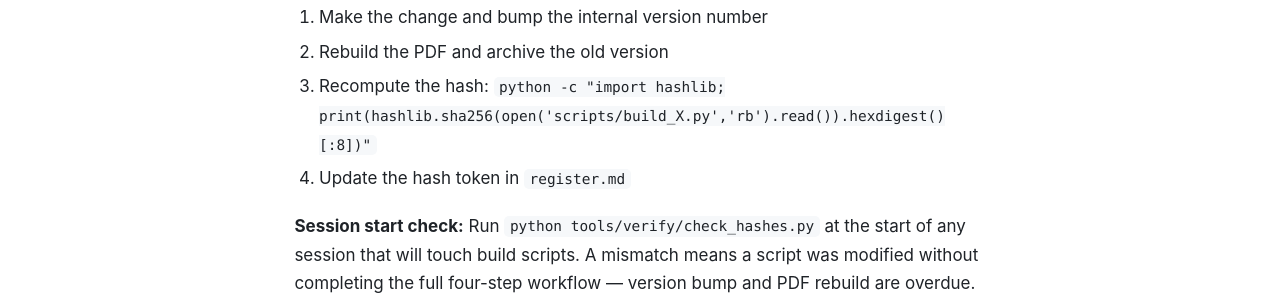
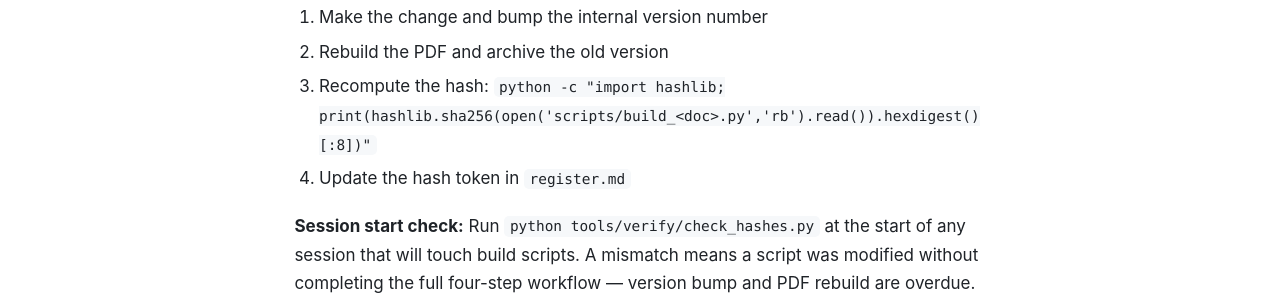
Before and after one commit to timbrigham/ZeroParadox, a Jekyll site: the page built from CLAUDE.md, in a window 1280 px wide and 900 px high, scrolled down 80142 px. Shown: the part 181-481 px from the top of the window. Built offline with Jekyll 4.4.1, drawn with Linux system fonts in a browser that asks for light colours; our own code applies the rules of GitHub Pages for plain Markdown files; part of the change alters nothing that is shown.

Commit message:
Fix five dangling references the briefs exposed once they became tracked
Publishing .claude/commands put it in scope of check_paths for the first time,
which immediately found four references to ZeroParadox/ZZTestOrd.lean - a
scratch probe that was deliberately deleted and is cited as the cautionary
example for why scratch files never go in the repo. Writing it as a full path
claimed it resolves; a bare basename records the incident without the claim.

The fifth was mine: a build_X.py placeholder my path sweep had rewritten into
scripts/, where it read as a real file.

check_paths now resolves all 1265 repo-relative references, up from failing.

Co-Authored-By: Claude Opus 5 <noreply@anthropic.com>
Claude-Session: https://claude.ai/code/session_01Y3bev4DJYKL6X8bHXccZJe

```diff
--- a/CLAUDE.md
+++ b/CLAUDE.md
@@ -1930,7 +1930,7 @@ This rule applies to both directions:
 **Standing rule — any script change requires all four steps in the same commit:**
 1. Make the change and bump the internal version number
 2. Rebuild the PDF and archive the old version
-3. Recompute the hash: `python -c "import hashlib; print(hashlib.sha256(open('scripts/build_X.py','rb').read()).hexdigest()[:8])"`
+3. Recompute the hash: `python -c "import hashlib; print(hashlib.sha256(open('scripts/build_<doc>.py','rb').read()).hexdigest()[:8])"`
 4. Update the hash token in `register.md`
 
 **Session start check:** Run `python tools/verify/check_hashes.py` at the start of any session that will touch build scripts. A mismatch means a script was modified without completing the full four-step workflow — version bump and PDF rebuild are overdue.
```
Also changed, not shown: .claude/commands/adversary-review.md, .claude/commands/claim-review.md, .claude/commands/editorial-review.md, .claude/commands/prior-art-review.md.
